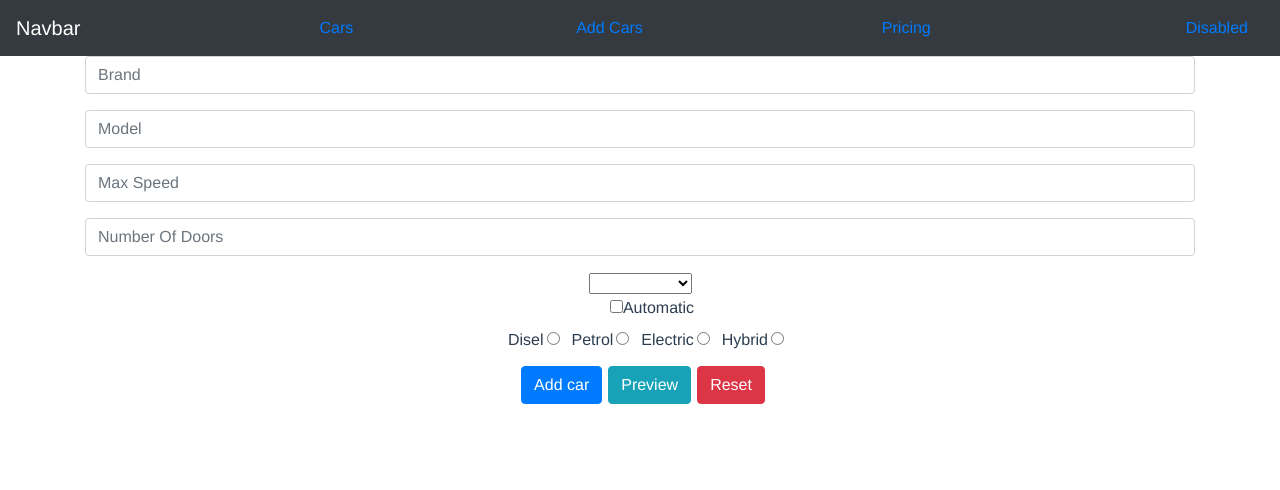
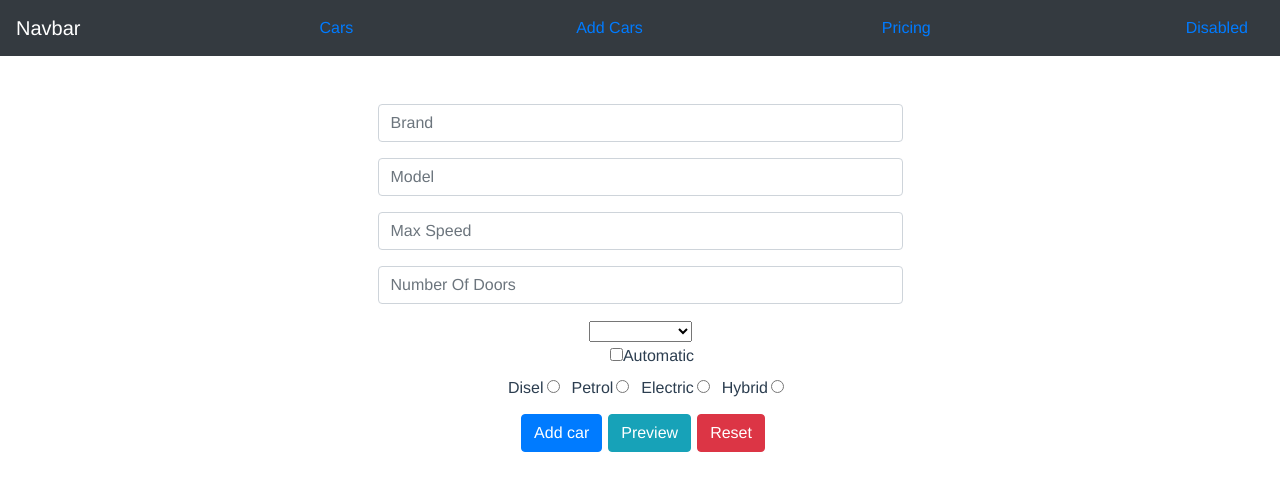
Before and after one commit to sinisam92/vue-cars-app, a Vue app: page /add in a window 1280 px wide. Shown: the top 490 px of the page. Built offline with nearby package versions, Linux system fonts and the light colour scheme.

Commit message:
Zadatak 6

```diff
--- a/src/components/AddCars.vue
+++ b/src/components/AddCars.vue
@@ -1,45 +1,53 @@
 <template>
     <div class="container">
+        <div class="container mt-3 mt-sm-5">
+            <div class="row justify-content-center">
+                <div class="col-md-6">
                     <form @submit.prevent="addCar" ref="form">
                         <div class="form-group">
-                <input type="text" name="file" class="form-control" placeholder="Brand" v-model="newCar.brand">
+                            <input type="text"  class="form-control" required="required" minlength="2" placeholder="Brand" v-model="newCar.brand">
                         </div>
                         <div class="form-group">
-                <input type="text" name="file" class="form-control" placeholder="Model" v-model="newCar.model">
+                            <input type="text"  class="form-control" placeholder="Model" required="required" minlength="2" v-model="newCar.model">
                         </div>
                         <div class="form-group">
-                <input type="number" name="file" class="form-control" placeholder="Max Speed" v-model="newCar.maxSpeed">
+                            <input type="number" class="form-control" placeholder="Max Speed" v-model="newCar.maxSpeed">
                         </div>
                         <div class="form-group">
-                <input type="number"  class="form-control" placeholder="Number Of Doors" v-model="newCar.numberOfDoors" name="file">
+                            <input type="number"  class="form-control" placeholder="Number Of Doors" required="required" v-model="newCar.numberOfDoors">
                         </div>
-            <select  aria-placeholder="Select Section" v-model="newCar.year" :value="years" name="file" >
+                        <div class="select">
+                            <select  aria-placeholder="Select Section" v-model="newCar.year" :value="years" required="required" >
                                 <option disabled value="">Select year</option>
                                 <option v-for="(year, index) in years" :key="index">
                                     {{ year }}
                                 </option>
                             </select>
+                        </div>
                         <div class="custom-control ">
-                <input type="checkbox" v-model="newCar.isAutomatic" name="file" >
+                            <input type="checkbox" v-model="newCar.isAutomatic" >
                             <label class="custom-controll">Automatic</label>
                         </div>
-
+                        <div class="validate-radio">
                             <div class="engine-input">
                                 <label>Disel</label>
-                <input type="radio" v-model="newCar.engine" value="Disel" name="file">
+                                <input type="radio" v-model="newCar.engine" value="Disel" required="required">
                                 <label>Petrol</label>
-                <input type="radio" v-model="newCar.engine" value="Petrol" name="file">
+                                <input type="radio" v-model="newCar.engine" value="Petrol" required="required">
                                 <label>Electric</label>
-                <input type="radio" v-model="newCar.engine" value="Electric" name="file">
+                                <input type="radio" v-model="newCar.engine" value="Electric" required="required">
                                 <label>Hybrid</label>
-                <input type="radio" v-model="newCar.engine" value="Hybrid" name="file">
+                                <input type="radio" v-model="newCar.engine" value="Hybrid" required="required">
+                            </div>
                         </div>
 
                         <button type="submit" class="btn btn-primary">Add car</button>
                         <button type="submit" class="btn btn-info" @click.stop.prevent="previewCar">Preview</button>
                         <button  class="btn btn-danger" @click.stop.prevent="resetForm">Reset</button>
                     </form>
-
+                </div><!-- /col -->
+            </div><!-- /row -->
+        </div><!-- /container -->
     </div>
 </template>
 <script>
@@ -50,16 +58,14 @@ export default {
            years: Array(29).fill(1990).map((n, i) => n + i),
            newCar: {
                isAutomatic: false
-           },
-           file: ''
-
+           }
         }
     },
     methods: {
         addCar() {
             CarsService.add(this.newCar);
-            this.newCar = {}
-            this.$router.push({ path: '/cars' })
+            this.newCar = {};
+            this.$router.push({ path: '/cars' });
         },
         resetForm() {
             this.newCar = {}
@@ -67,7 +73,7 @@ export default {
         previewCar() {
            let stringForm = JSON.stringify(this.newCar);
            let parseString = JSON.parse(stringForm);
-           alert(`Brand:${ parseString.brand }\nModel:${ parseString.model }\nMax Speed:${ parseString.maxSpeed }\n Number Of Doors:${ parseString.numberOfDoors }\n Year:${ parseString.year }\nAutomatic:${ parseString.isAutomatic }\n Engine:${ parseString.engine }`);
+           alert(`Brand:${ parseString.brand }\nModel:${ parseString.model }\nMax Speed:${ parseString.maxSpeed }\n Number Of Doors:${ parseString.numberOfDoors }\n Year:${ parseString.year }\nAutomatic:${ parseString.isAutomatic ? 'Automatic' : 'Manual'}\n Engine:${ parseString.engine }`);
         }
     }
 }
```
Lines whose indentation alone changed are shown as unchanged.
